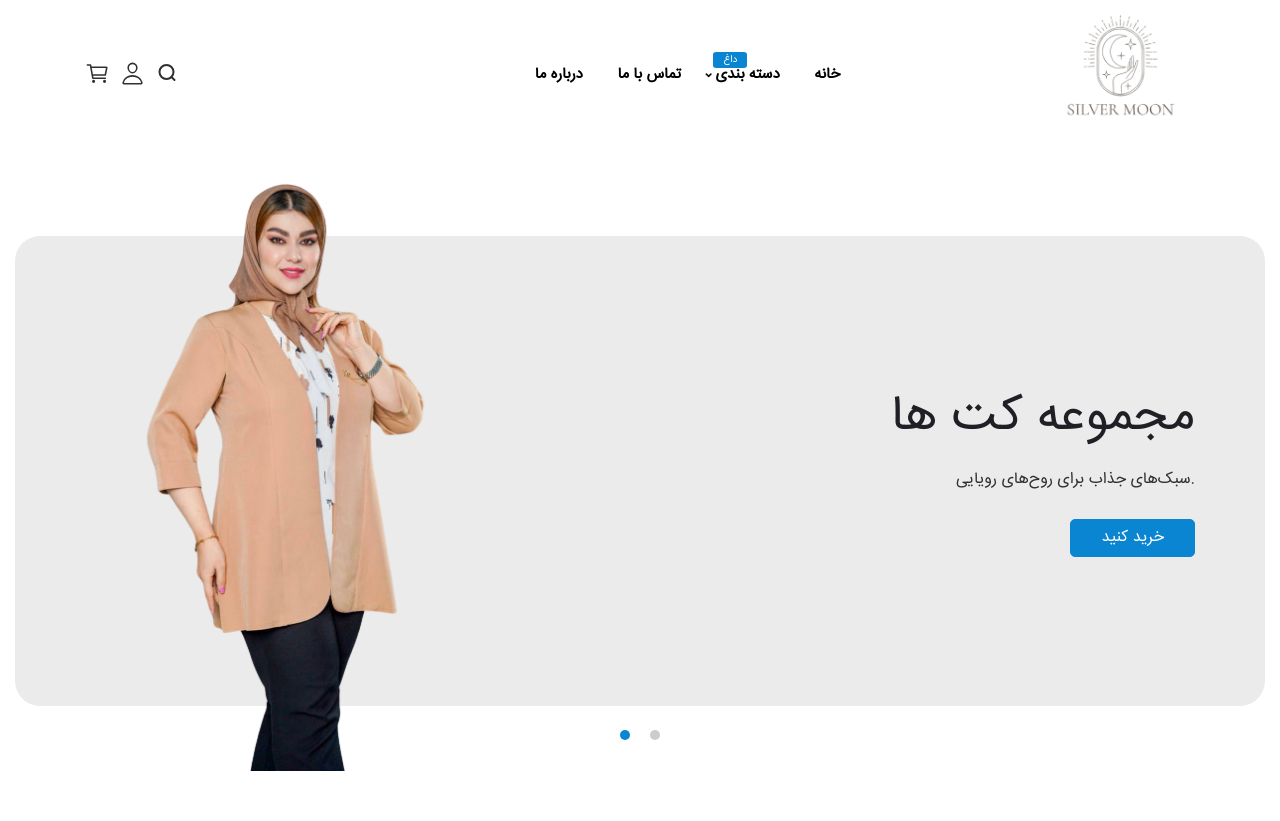
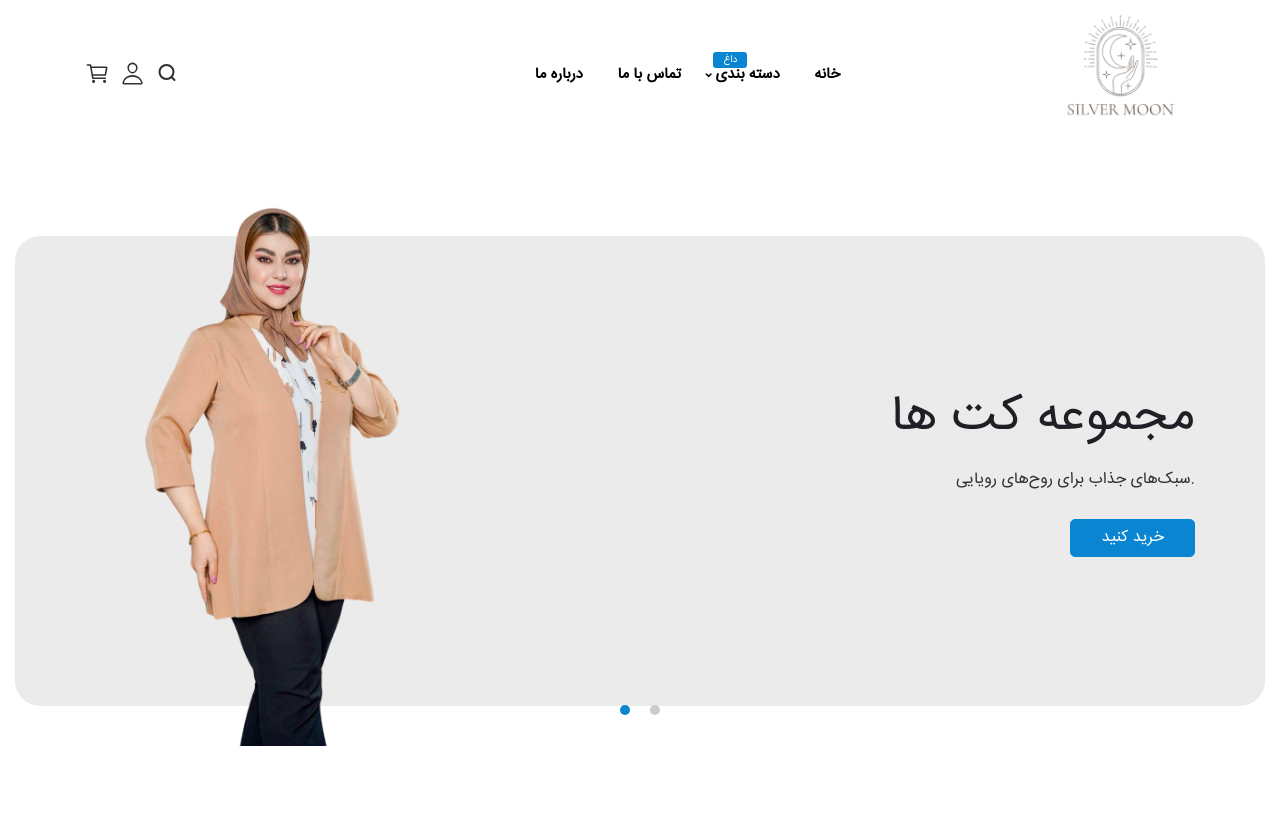
Before and after one commit to iamnimix/Silver-Moon, a Django app: page / in a window 1280 px wide. Shown: the top 821 px of the page. Run offline with Django 5.2, Linux system fonts and the light colour scheme; data that the repository does not hold is empty; some libraries are stand-ins or nearby versions.

Commit message:
edit herobanner for landing page

```diff
--- a/SilverMoon/productions/templates/landing_page.html
+++ b/SilverMoon/productions/templates/landing_page.html
@@ -18,7 +18,7 @@
 
                                         <div class="col-xl-6 col-lg-6 col-md-6 col-12 herobanner__img__side">
                                             <div class="herobanner__img">
-                                                <img style="height: 600px; width: auto; padding-left: 40px;" src="{% static 'img/herobanner/main_herobanner__2.png' %}" alt="">
+                                                <a href="http://silver-moon.ir/%DA%A9%D8%AA-%D9%87%D8%A7/"><img style="height: 550px; width: auto; padding-left: 40px;" src="{% static 'img/herobanner/main_herobanner__2.png' %}" alt=""></a>
                                             </div>
                                         </div>
                                         <div class="col-xl-6 col-lg-6 col-md-6 col-12 herobanner__text__side">
@@ -40,7 +40,7 @@
 
                                         <div class="col-xl-6 col-lg-6 col-md-6 col-12 herobanner__img__side">
                                             <div class="herobanner__img">
-                                                <img style="height: 600px; width: auto; padding-left: 40px" src="{% static 'img/herobanner/main_herobanner__3.png' %}" alt="">
+                                                <a href="http://silver-moon.ir/%D8%B4%D9%88%D9%85%DB%8C%D8%B2/"><img style="height: 550px; width: auto; padding-left: 40px" src="{% static 'img/herobanner/main_herobanner__3.png' %}" alt=""></a>
                                             </div>
                                         </div>
                                         <div class="col-xl-6 col-lg-6 col-md-6 col-12 herobanner__text__side">
```
Also changed, not shown: SilverMoon/selvermoon/settings.py (+4 -4 lines), 1 other file.
